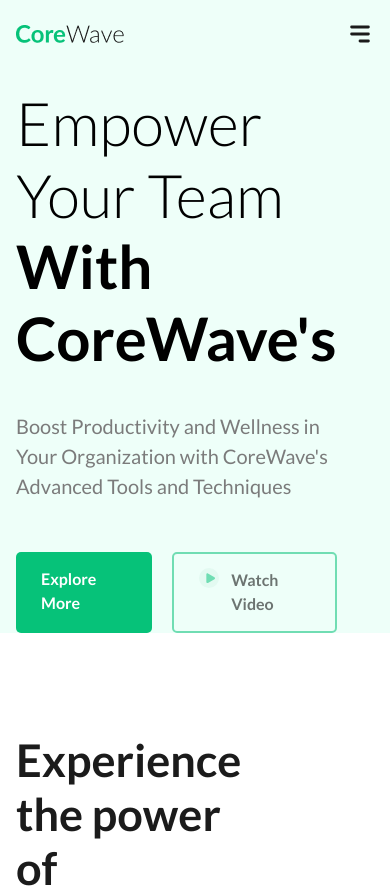
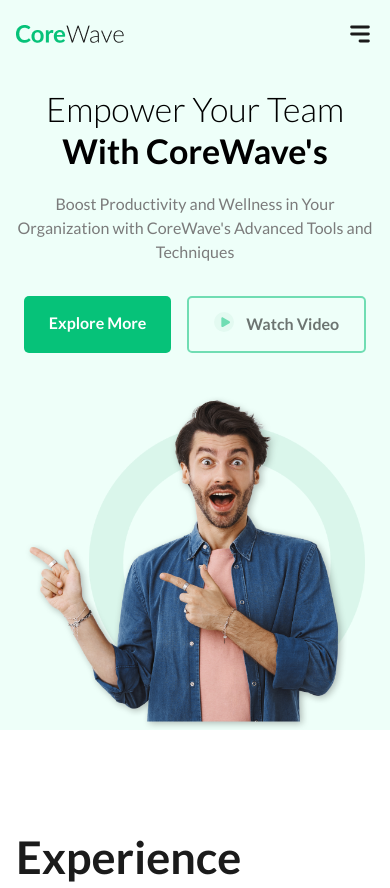
Before and after one commit to saiful-global/CoreWave, a React (Vite) app: page / in a window 390 px wide. Shown: the top 888 px of the page. Built offline with nearby package versions, Linux system fonts and the light colour scheme.

Commit message:
Make Banner responsive

```diff
--- a/src/Component/Banner.jsx
+++ b/src/Component/Banner.jsx
@@ -7,19 +7,41 @@
     <>
     <section className='bg-BackgroundColor01'>
         <Container>
-            <div className='flex pt-6 items-center justify-between'>
+            {/*
+              Layout strategy:
+              - Mobile + tablet (below 1024px): flex-col, so the text sits on top and the image below it.
+              - Desktop (1024px and up): flex-row, the original side-by-side layout from the Figma design.
+              No bottom padding on purpose: the person's image should touch the bottom edge of the section, like on desktop.
+            */}
+            <div className='flex flex-col lg:flex-row pt-6 items-center justify-between'>
 
                 {/* left side / text  */}
-                <div className='w-131.5'>
-                    <div className='pb-12.75'>
-                        <h2 className='font-Lato text-[60px] leading-[71.5px] font-light'>Empower Your Team</h2>
-                        <h2 className='font-Lato text-[60px] leading-[71.5px] font-bold'>With CoreWave's</h2>
-                        <p className='font-Lato font-normal text-[20px] leading-7.5 text-BodyText pt-9.25'>Boost Productivity and Wellness in Your Organization with
+                {/*
+                  Width:
+                  - w-full on small screens so the text can use the whole line.
+                  - lg:w-1/2 on laptops (1024px+) so text and image share the space evenly.
+                  - xl:w-131.5 from 1280px: your original fixed Figma width (526px).
+                  Text is centered on mobile/tablet and left aligned on desktop.
+                */}
+                <div className='w-full lg:w-1/2 xl:w-131.5 text-center lg:text-left'>
+                    <div className='pb-8 lg:pb-12.75'>
+                        {/*
+                          Heading size grows in steps: 34px (mobile) -> 48px (tablet) -> 60px (desktop 1280px+).
+                          leading (line-height) is kept in proportion to the font size at each step.
+                        */}
+                        <h2 className='font-Lato text-[34px] leading-[42px] sm:text-[48px] sm:leading-[58px] xl:text-[60px] xl:leading-[71.5px] font-light'>Empower Your Team</h2>
+                        <h2 className='font-Lato text-[34px] leading-[42px] sm:text-[48px] sm:leading-[58px] xl:text-[60px] xl:leading-[71.5px] font-bold'>With CoreWave's</h2>
+                        {/* max-w-lg + mx-auto keeps the paragraph at a readable width and centered on mobile; lg:mx-0 puts it back to the left on desktop */}
+                        <p className='font-Lato font-normal text-[16px] leading-6 sm:text-[18px] sm:leading-7 xl:text-[20px] xl:leading-7.5 text-BodyText pt-5 lg:pt-9.25 max-w-lg mx-auto lg:mx-0'>Boost Productivity and Wellness in Your Organization with
                         CoreWave's Advanced Tools and Techniques</p>
                     </div>
 
                     {/* Button/anchore  */}
-                    <div className='flex gap-5'>
+                    {/*
+                      flex-wrap lets the two buttons drop onto two lines on very small screens
+                      (around 320px) instead of overflowing. They are centered on mobile, left on desktop.
+                    */}
+                    <div className='flex flex-wrap justify-center lg:justify-start gap-4 sm:gap-5'>
                         <div className='px-6.25 py-[14.5px] bg-Primary01 text-white rounded-[5px] font-Lato font-semibold text-[16px] hover:shadow-2xl transition duration-300'>
                             <a href="">Explore More</a>
                         </div>
@@ -38,8 +60,28 @@
                 </div>
 
                 {/* right side / Image  */}
-                <div className='pr-20.75 pt-2.75'>
-                    <img src={bannerImage} alt="" />
+                {/*
+                  Image wrapper:
+                  - min-w-0 lets the flex item shrink below the image's natural width (without it, a large
+                    image can force horizontal scrolling on small laptops).
+                  - The right padding (pr-20.75) from your design only applies from 1280px up;
+                    on laptops it is smaller so the image has more room.
+                  - mt-8 adds space between the buttons and the image when they are stacked on mobile.
+                */}
+                <div className='min-w-0 mt-8 lg:mt-0 flex justify-center lg:justify-end lg:pr-8 xl:pr-20.75 pt-2.75'>
+                    {/*
+                      max-w-full + h-auto: the image never gets wider than its container and keeps its ratio,
+                      so on big screens it stays at its natural (Figma) size.
+                      The max-w on small screens stops it from looking too huge on phones/tablets.
+                      fetchPriority="high": this image is the first thing visitors see (above the fold),
+                      so the browser loads it first. This improves the perceived load speed.
+                    */}
+                    <img
+                        src={bannerImage}
+                        alt="Smiling man pointing at CoreWave's headline"
+                        fetchPriority='high'
+                        className='block w-full max-w-85 sm:max-w-105 lg:max-w-full h-auto'
+                    />
                 </div>
             </div>
         </Container>
```
